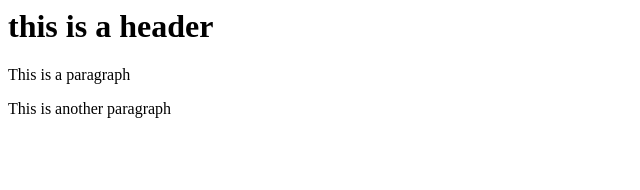
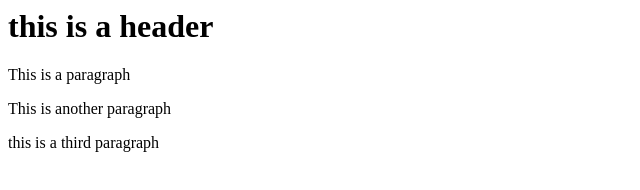
Before and after one commit to gajeoo/git-test, a plain HTML site: page index.html in a window 1280 px wide. Shown: the whole page, without its empty margins (0-640 px from the left). Drawn offline with Linux system fonts and the light colour scheme.

Commit message:
Third commit

```diff
--- a/index.html
+++ b/index.html
@@ -8,5 +8,6 @@
     <h1>this is a header</h1>
     <p>This is a paragraph</p>
     <p>This is another paragraph</p>
+    <p>this is a third paragraph</p>
 </body>
 </html>
```
